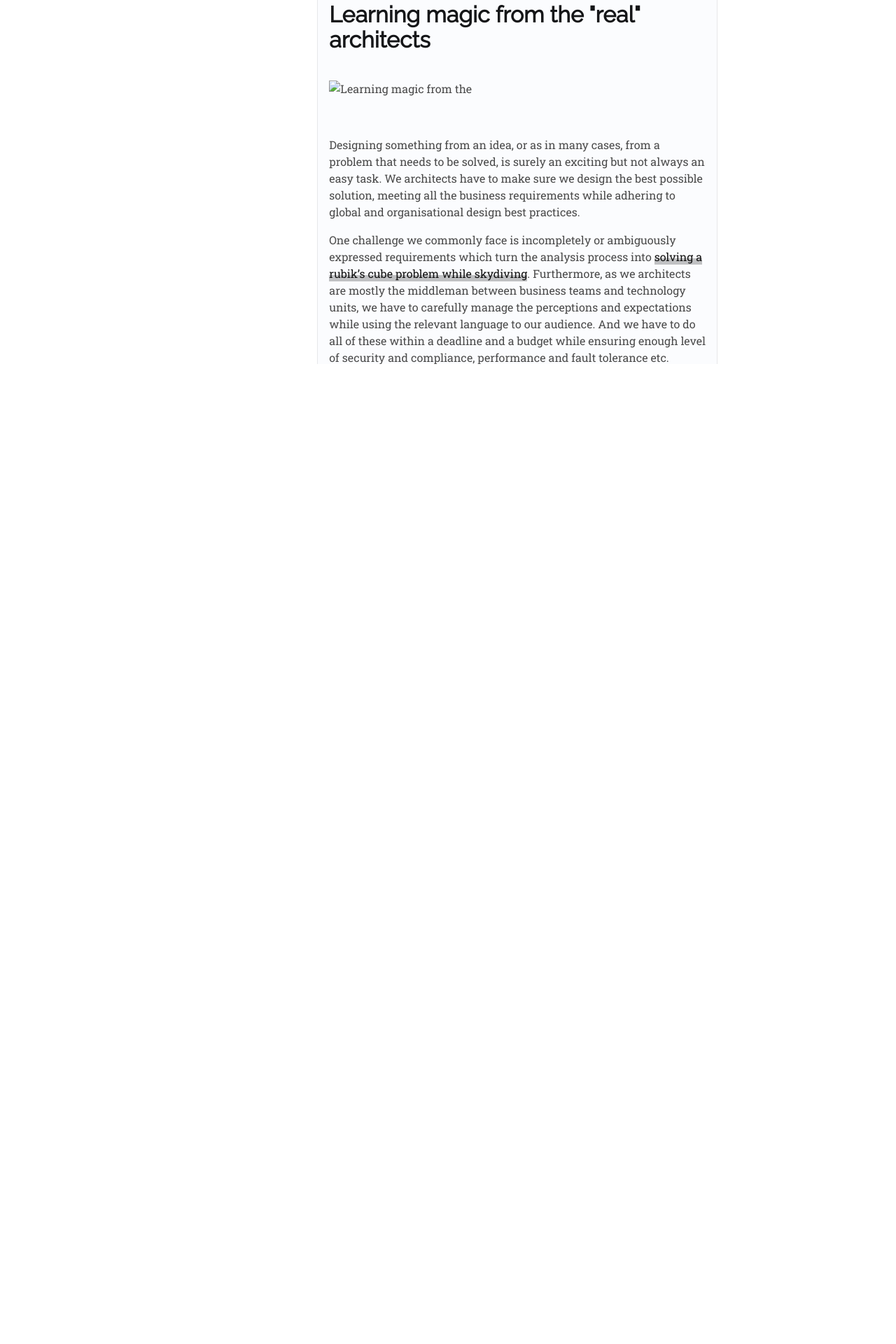
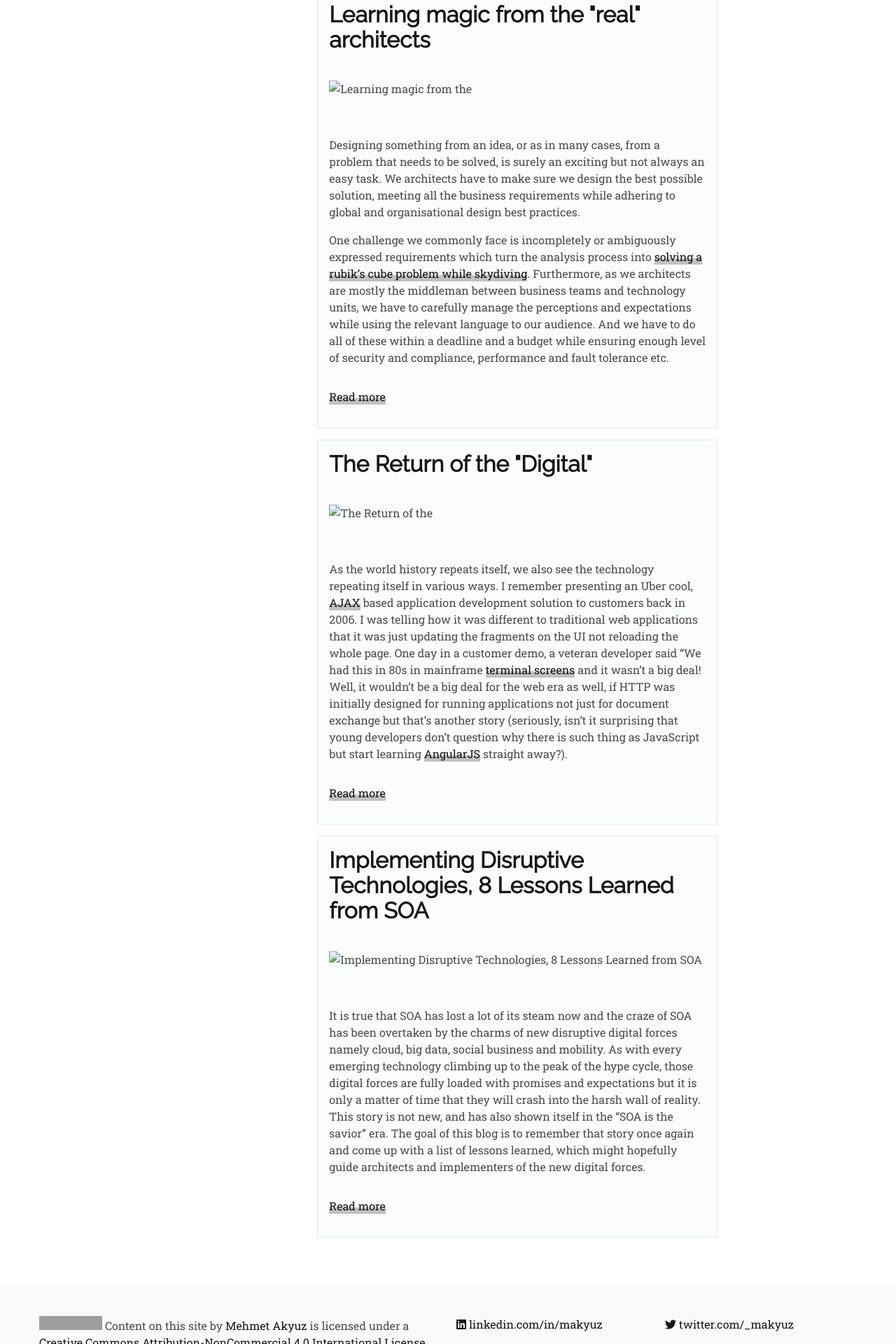
Before and after one commit to zettamachine/makiato.github.io, a Jekyll site: the page built from blog.html, in a window 1280 px wide. Shown: the part 4480-6400 px from the top of the page at 70% size. Built offline with Jekyll 4.4.1, drawn with Linux system fonts in a browser that asks for light colours; nearby versions of some CDN libraries; before the commit the page ends 5000 px from its top, so only the background shows below that; grey boxes are pictures that could not be loaded.

Commit message:
non-overflow

```diff
--- a/styles/zettamachine.css
+++ b/styles/zettamachine.css
@@ -5,7 +5,6 @@ html {
 body {
 	font-family: 'Roboto Slab';
     background: rgb(16,20,23);
-    overflow-y: scroll;
 }
 a {
     color: rgb(21,22,24);
@@ -69,7 +68,6 @@ blockquote:before {
     background-size: cover;
 	height: auto;
 	max-height: 100vh;
-    overflow-y: scroll;
 }
 .blog-body {
     background-color: transparent;
@@ -79,11 +77,9 @@ blockquote:before {
     background-size: cover;
 	height: auto;
 	max-height: 100vh;
-    overflow-y: scroll;
 }
 .blog-wrapper {
     background: transparent;
-    overflow-y: scroll;
 }
 .vertical-gap {
 	height: 50vh;
```
